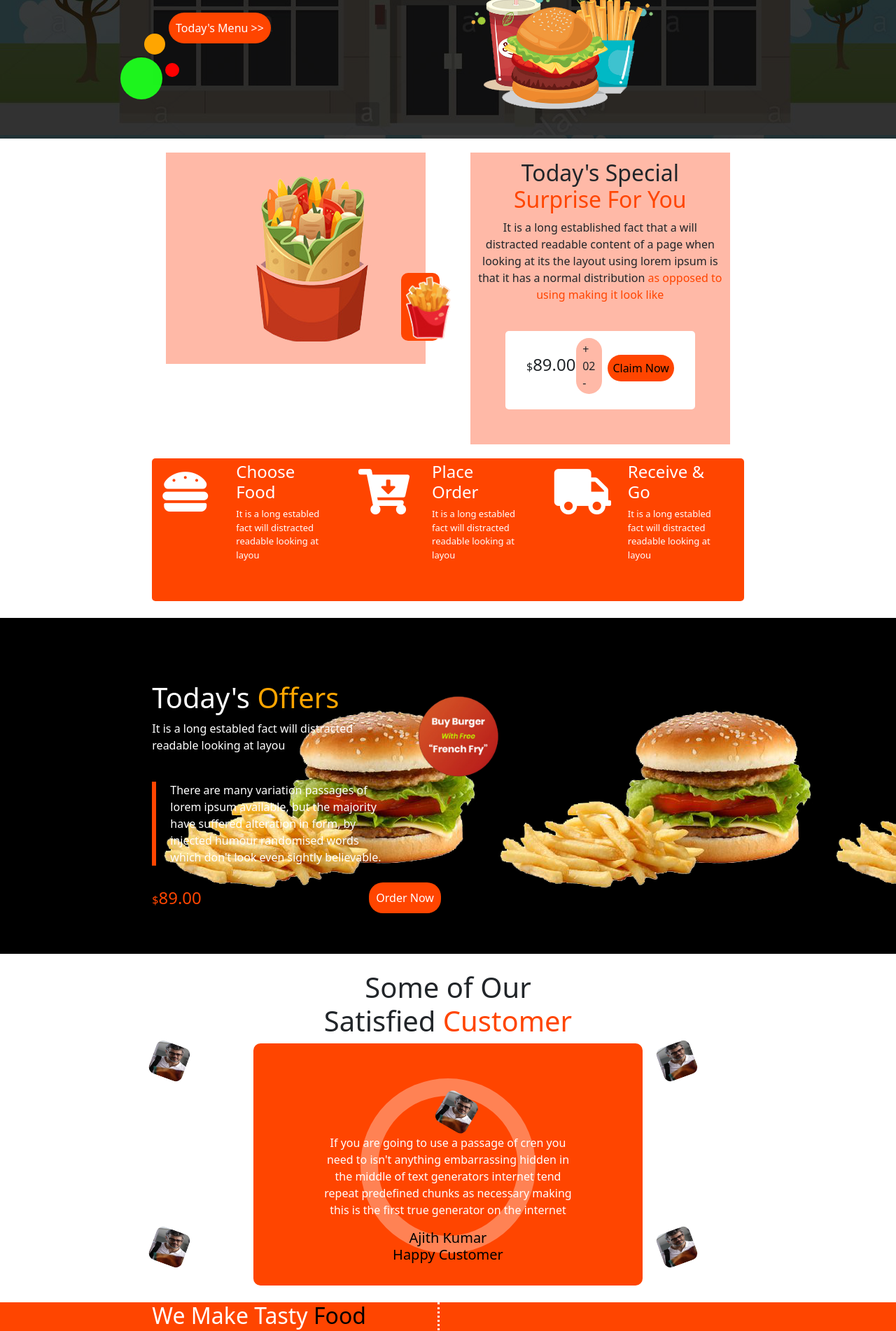
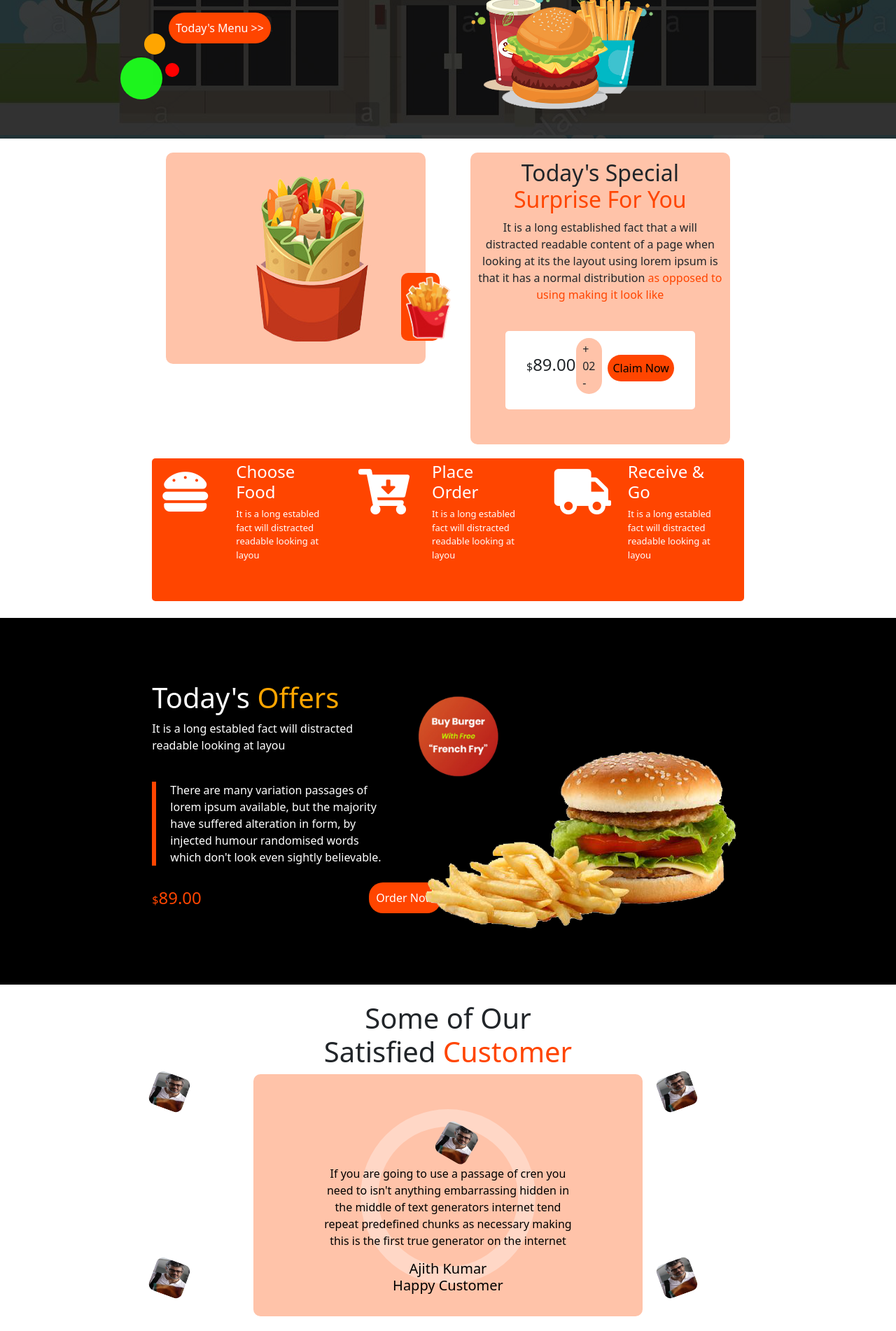
Before and after one commit to karmilan/Hotte, a PHP site: page / in a window 1280 px wide. Shown: the part 298-2200 px from the top of the page at 70% size. Run offline with PHP 8.4, Linux system fonts and the light colour scheme.

Commit message:
second comit

```diff
--- a/css/custom.css
+++ b/css/custom.css
@@ -79,8 +79,9 @@ h6{
 }
 
 .ts{
-    background-color:#ffb9a7;
+    background-color:#ffc3a9;
     padding: 2rem 8rem;
+    border-radius: 10px;
     /* margin-top: 3rem; */
 
 }
@@ -99,7 +100,8 @@ h6{
 }
 
 .tss {
-    background-color: #ffb9a7;;
+    background-color: #ffc3a9;
+    border-radius: 10px;
     margin: 20px;
     text-align: -webkit-center;
     padding: 10px 10px;
@@ -150,7 +152,7 @@ h6{
 .tri-shape {
     margin-top: -20px;
     margin-right: 109px;
-    background-color: #ffb9a7;
+    background-color: #ffc3a9;
     /* padding: 20px; */
     border-radius: 20px;
     margin-left: -7px;
@@ -201,10 +203,22 @@ input.claimbtn {
     padding-bottom: 90px;
     padding-top: 90px;
 }
-.bg-burger{
+/* .bg-burger{
     background-image: url("../images/bgbur.png");
     height: 300px;
+} */
+
+.imgbg {
+    background-image: url(../images/bgbur.png);
+    margin-left: -313px;
+    background-color: transparent;
+    height: 299px;
+    width: 473px;
+    position: absolute;
+    margin-left: 10px;
+    margin-top: -92px;
 }
+
 .vertical-bar{
     color: white;
     border-left: 6px solid orangered;
@@ -224,15 +238,15 @@ input.orderbtn {
 }
 
 .customer-comments {
-    background-color: orangered;
+    background-color: #ffc3a9;
     padding: 50px 100px;
     border-radius: 10px;
     padding-bottom: 0px;
-    color: white;
+    color: black;
 }
 
 .inner-cicle {
-    background-color: orangered;
+    background-color: #ffc3a9;
     border-color: rgba(255, 255, 255, 0.329);
     border-style: solid;
     border-width: 25px;
--- a/index.php
+++ b/index.php
@@ -134,7 +134,6 @@
     <div class="row">
         <div class="col-2"></div>
         <div class="col-10">
-            <div class="bg-burger">
                 <div class="row">
 
                     <div class="col-4">
@@ -147,6 +146,8 @@
                             </p>
                         </div><br>
 
+
+
                         <input type="button" class="orderbtn" value="Order Now">
 
                         <p style="color:orangered; margin-top: -40px;">$<span style="font-size: x-large;">89.00  </span>
@@ -158,11 +159,16 @@
 
                     <div class="col-4">
                         <img src="images/cirfry.png" style="height: 150px;">
+                        <div class="imgbg">
+                        <!-- <img src="images/bgbur.png" alt="" style="height: 400px; margin-left: -434px;"> -->
+                        </div>
                     </div>
 
-                    <div class="col-4"></div>
+                    <div class="col-4">
 
-                </div>
+                    </div>
+
+
             </div>
         </div>
     </div>
```
